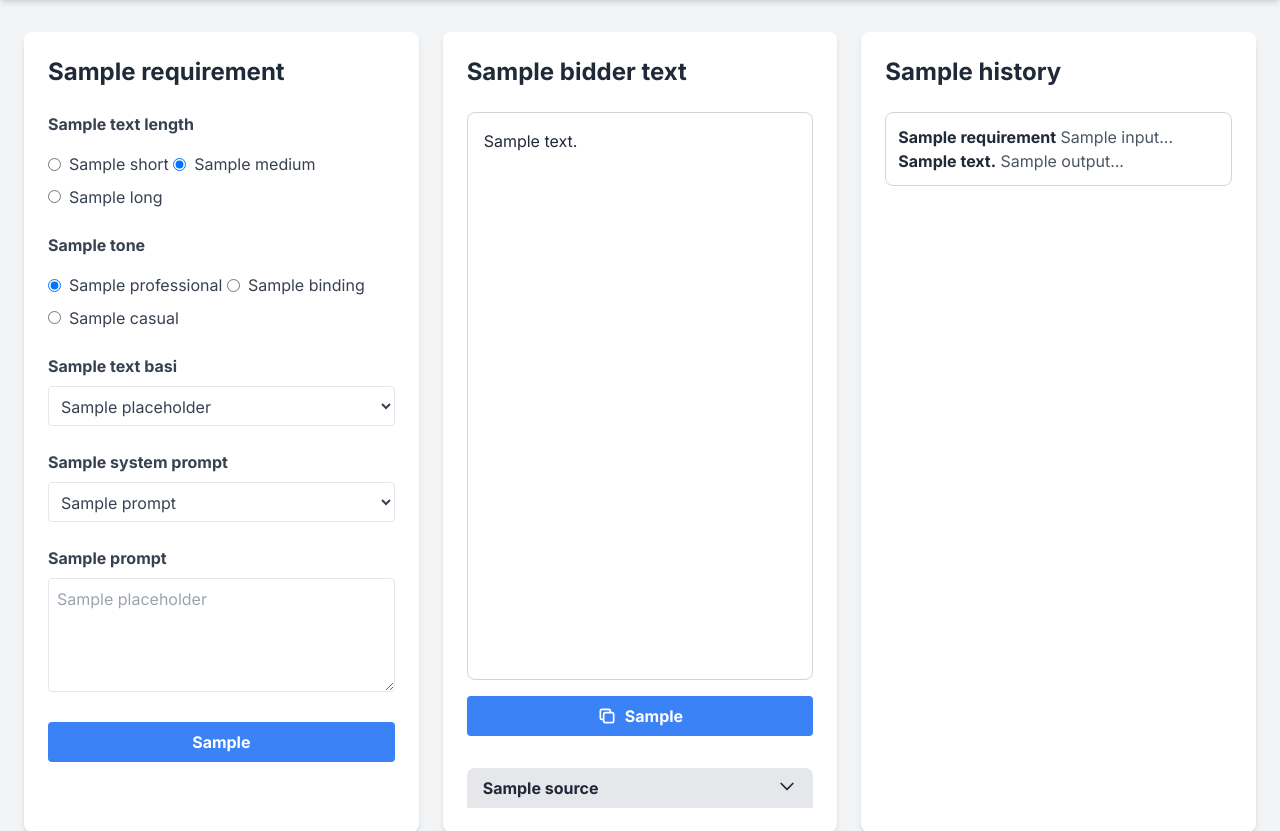
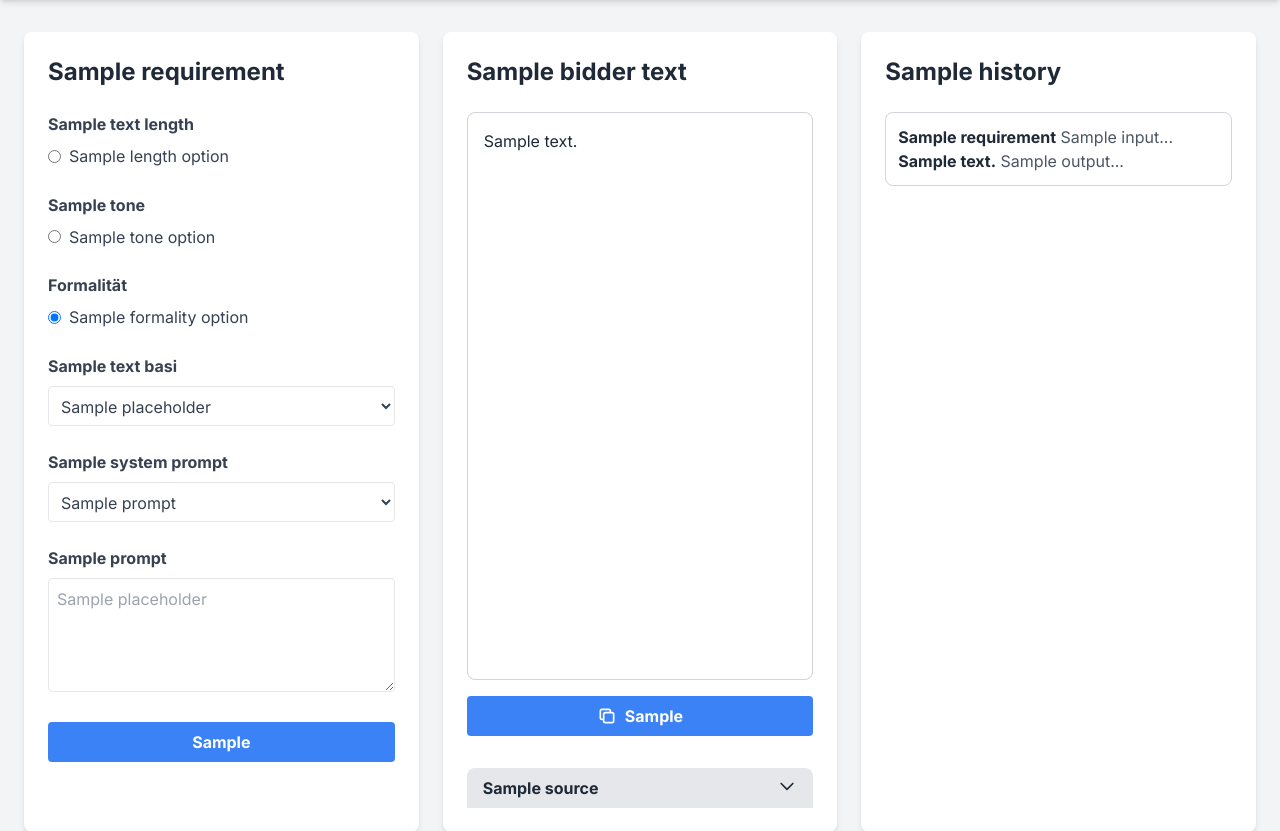
Before and after one commit to StefanMuellerAI/flask_html_template, a Python web app: template templates/index.html in a window 1280 px wide. Shown: the part 64-895 px from the top of the page. Run offline with Jinja, Linux system fonts and the light colour scheme; the template is opened without the code that fills it: most values are stand-ins (such as "Sample title", 1, 10 or a date in 2020); some libraries are stand-ins or nearby versions.

Commit message:
Bugfix für Kopierfunktion für Browser anders als Chrome. Bugfix für Nummerierung Reihenfolge Konversationen. Vorbereitung für variabele Optionen in der Angebotserstellung.

```diff
--- a/static/js/index.js
+++ b/static/js/index.js
@@ -79,17 +79,24 @@ document.addEventListener('DOMContentLoaded', function() {
     }
 
     function updateChatHistory(conversations) {
-        elements.chatHistoryDiv.innerHTML = conversations.map((conv, index) => `
+        const totalConversations = conversations.length;
+        elements.chatHistoryDiv.innerHTML = conversations.map((conv, index) => {
+            const conversationNumber = totalConversations - index;
+            return `
                 <div class="mb-4 p-3 border border-gray-300 dark:border-gray-600 rounded-lg cursor-pointer hover:bg-gray-100 dark:hover:bg-gray-700 transition duration-300 ease-in-out" onclick="openModal(${index})">
+                    <span class="text-gray-500 dark:text-gray-400 float-right">#${conversationNumber}</span>
                     <strong>Input:</strong> <span class="text-gray-600 dark:text-gray-400">${conv.input.substring(0, 50)}...</span><br>
                     <strong>Output:</strong> <span class="text-gray-600 dark:text-gray-400">${conv.output.substring(0, 50)}...</span>
                 </div>
-        `).join('');
+            `;
+        }).join('');
     }
 
     function openModal(index) {
         const conversation = conversationsData[index];
-        elements.modalTitle.textContent = `Conversation ${index + 1}`;
+        const totalConversations = conversationsData.length;
+        const conversationNumber = totalConversations - index;
+        elements.modalTitle.textContent = `Conversation ${conversationNumber}`;
         elements.modalContent.innerHTML = `
             <div class="text-left">
                 <p class="font-bold mb-2">Input:</p>
@@ -106,11 +113,13 @@ document.addEventListener('DOMContentLoaded', function() {
     }
 
     function copyToClipboard(button, textToCopy) {
-        const originalText = button.innerHTML;
-        const originalClasses = button.className;
+        var originalText = button.innerHTML;
+        var originalClasses = button.className;
 
+        if (navigator.clipboard && navigator.clipboard.writeText) {
             navigator.clipboard.writeText(textToCopy).then(function() {
-            button.innerHTML = '<svg xmlns="http://www.w3.org/2000/svg" class="h-5 w-5 mr-2" fill="none" viewBox="0 0 24 24" stroke="currentColor"><path stroke-linecap="round" stroke-linejoin="round" stroke-width="2" d="M5 13l4 4L19 7" /></svg>Kopiert!';
+                button.innerHTML = '<svg xmlns="http://www.w3.org/2000/svg" class="h-5 w-5 mr-2" fill="none" viewBox="0 0 24 24" stroke="currentColor">' +
+                    '<path stroke-linecap="round" stroke-linejoin="round" stroke-width="2" d="M5 13l4 4L19 7" /></svg>Kopiert!';
                 button.className = originalClasses.replace('bg-blue-500 hover:bg-blue-700', 'bg-green-500 hover:bg-green-700');
 
                 setTimeout(function() {
@@ -122,6 +131,48 @@ document.addEventListener('DOMContentLoaded', function() {
                 button.textContent = 'Fehler beim Kopieren';
                 button.className = originalClasses.replace('bg-blue-500 hover:bg-blue-700', 'bg-red-500 hover:bg-red-700');
             });
+        } else {
+            // Fallback für ältere Browser (z.B. Internet Explorer)
+            var textarea = document.createElement('textarea');
+            textarea.value = textToCopy;
+
+            // Stil setzen, um das Textarea unsichtbar zu machen
+            textarea.style.position = 'fixed';
+            textarea.style.top = 0;
+            textarea.style.left = 0;
+            textarea.style.width = '1px';
+            textarea.style.height = '1px';
+            textarea.style.padding = 0;
+            textarea.style.border = 'none';
+            textarea.style.outline = 'none';
+            textarea.style.boxShadow = 'none';
+            textarea.style.background = 'transparent';
+
+            document.body.appendChild(textarea);
+            textarea.select();
+
+            try {
+                var successful = document.execCommand('copy');
+                if (successful) {
+                    button.innerHTML = '<svg xmlns="http://www.w3.org/2000/svg" class="h-5 w-5 mr-2" fill="none" viewBox="0 0 24 24" stroke="currentColor">' +
+                        '<path stroke-linecap="round" stroke-linejoin="round" stroke-width="2" d="M5 13l4 4L19 7" /></svg>Kopiert!';
+                    button.className = originalClasses.replace('bg-blue-500 hover:bg-blue-700', 'bg-green-500 hover:bg-green-700');
+
+                    setTimeout(function() {
+                        button.innerHTML = originalText;
+                        button.className = originalClasses;
+                    }, 2000);
+                } else {
+                    throw new Error('Copy command war nicht erfolgreich');
+                }
+            } catch (err) {
+                console.error('Fehler beim Kopieren des Textes: ', err);
+                button.textContent = 'Fehler beim Kopieren';
+                button.className = originalClasses.replace('bg-blue-500 hover:bg-blue-700', 'bg-red-500 hover:bg-red-700');
+            }
+
+            document.body.removeChild(textarea);
+        }
     }
 
     // Event Listeners
--- a/templates/index.html
+++ b/templates/index.html
@@ -5,39 +5,42 @@
     <div class="bg-white dark:bg-gray-800 p-6 rounded-lg shadow-md overflow-y-auto h-[800px]">
         <h2 class="text-2xl font-bold mb-6 text-gray-800 dark:text-gray-200">{{ labels.requirements.title }}</h2>
         <form id="inputForm">
+            <!-- Textlängen-Optionen -->
             <div class="mb-6">
                 <h3 class="font-bold text-gray-700 dark:text-gray-300 mb-2">{{ labels.requirements.text_length.label }}</h3>
                 <div class="space-y-2">
+                    {% for length_option in options.text_lengths %}
                         <label class="inline-flex items-center">
-                        <input type="radio" class="form-radio" name="text_length" value="short">
-                        <span class="ml-2 text-gray-700 dark:text-gray-300">{{ labels.requirements.text_length.short }}</span>
+                            <input type="radio" class="form-radio" name="text_length" value="{{ length_option.value }}" {% if length_option.value == 'mittel' %}checked{% endif %}>
+                            <span class="ml-2 text-gray-700 dark:text-gray-300">{{ length_option.label }}</span>
                         </label>
-                    <label class="inline-flex items-center">
-                        <input type="radio" class="form-radio" name="text_length" value="medium" checked>
-                        <span class="ml-2 text-gray-700 dark:text-gray-300">{{ labels.requirements.text_length.medium }}</span>
-                    </label>
-                    <label class="inline-flex items-center">
-                        <input type="radio" class="form-radio" name="text_length" value="long">
-                        <span class="ml-2 text-gray-700 dark:text-gray-300">{{ labels.requirements.text_length.long }}</span>
-                    </label>
+                    {% endfor %}
                 </div>
             </div>
 
+            <!-- Tonalitäts-Optionen -->
             <div class="mb-6">
                 <h3 class="font-bold text-gray-700 dark:text-gray-300 mb-2">{{ labels.requirements.tone.label }}</h3>
                 <div class="space-y-2">
+                    {% for tone_option in options.tones %}
                         <label class="inline-flex items-center">
-                        <input type="radio" class="form-radio" name="tone" value="professional" checked>
-                        <span class="ml-2 text-gray-700 dark:text-gray-300">{{ labels.requirements.tone.professional }}</span>
+                            <input type="radio" class="form-radio" name="tone" value="{{ tone_option.value }}" {% if tone_option.value == 'professionell' %}checked{% endif %}>
+                            <span class="ml-2 text-gray-700 dark:text-gray-300">{{ tone_option.label }}</span>
                         </label>
+                    {% endfor %}
+                </div>
+            </div>
+
+            <!-- Formalitäts-Optionen -->
+            <div class="mb-6">
+                <h3 class="font-bold text-gray-700 dark:text-gray-300 mb-2">Formalität</h3>
+                <div class="space-y-2">
+                    {% for formality_option in options.formality_levels %}
                         <label class="inline-flex items-center">
-                        <input type="radio" class="form-radio" name="tone" value="binding">
-                        <span class="ml-2 text-gray-700 dark:text-gray-300">{{ labels.requirements.tone.binding }}</span>
+                            <input type="radio" class="form-radio" name="formality" value="{{ formality_option.value }}" {% if loop.first %}checked{% endif %}>
+                            <span class="ml-2 text-gray-700 dark:text-gray-300">{{ formality_option.label }}</span>
                         </label>
-                    <label class="inline-flex items-center">
-                        <input type="radio" class="form-radio" name="tone" value="casual">
-                        <span class="ml-2 text-gray-700 dark:text-gray-300">{{ labels.requirements.tone.casual }}</span>
-                    </label>
+                    {% endfor %}
                 </div>
             </div>
 
```
Also changed, not shown: config/options.json (added, +16 -0 lines), labels_arvato.json (+7 -5 lines). Lines whose indentation alone changed are shown as unchanged.
